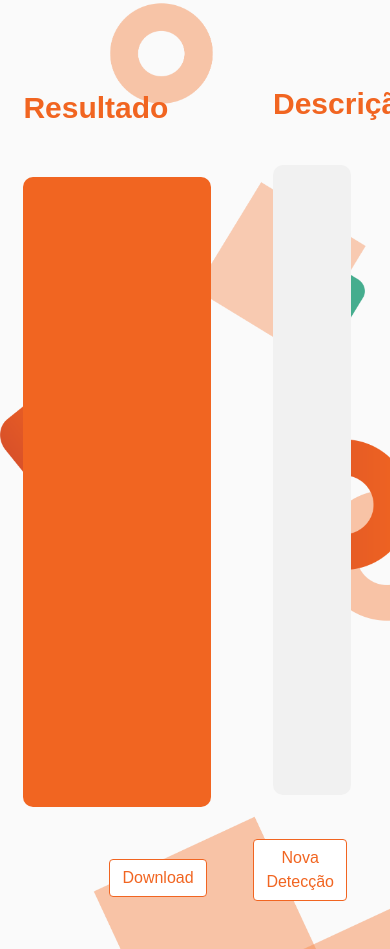
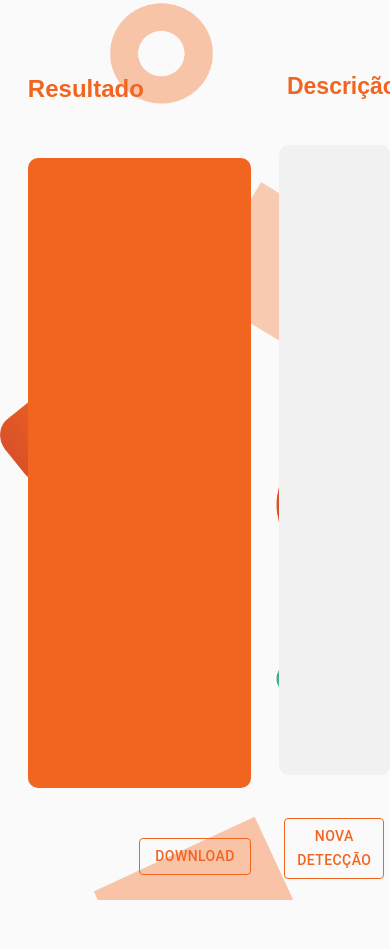
Before and after one commit to arthurlopesds/Hyoid-Bone-Detection-Page, a React (Create React App) app: page /Resposta in a window 390 px wide. Shown: the top 949 px of the page. After the commit the page ends 900 px from the top, so only its background shows below. Built offline with nearby package versions, Linux system fonts and the light colour scheme.

Commit message:
Add botão input e Resposta com makeStyle

```diff
--- a/package.json
+++ b/package.json
@@ -4,6 +4,7 @@
   "private": true,
   "dependencies": {
     "@material-ui/core": "^4.9.4",
+    "@material-ui/icons": "^4.9.1",
     "@testing-library/jest-dom": "^4.2.4",
     "@testing-library/react": "^9.3.2",
     "@testing-library/user-event": "^7.1.2",
--- a/src/components/Menu/index.js
+++ b/src/components/Menu/index.js
@@ -3,15 +3,18 @@ import Carde from './cards';
 import Slide from "@material-ui/core/Slide";
 import {Button,ButtonToolbar} from 'react-bootstrap'
 import { makeStyles } from '@material-ui/core/styles';
-import Background from '../../images/2.png';
 import Grid from '@material-ui/core/Grid';
+import primary_Background from '../../images/2.png';
+import second_Backgroud from '../../images/3.png';
+import ArrowUpwardIcon from "@material-ui/icons/ArrowUpward";
+
 
 import './styles.css';
 
 const useStyles = makeStyles({
     main:{
         height:863,
-        backgroundImage: 'url(' + Background +')',
+        backgroundImage: 'url(' + primary_Background +')',
         backgroundSize:2000,
         backgroundColor:'#E47752',
         display: 'flex',
@@ -19,6 +22,7 @@ const useStyles = makeStyles({
         alignItems:'center',
         flexDirection:'row-reverse',
     },
+
     mainCard:{
         width: '70%',
         backgroundColor:'rgba(239,140,89,0)',
@@ -26,7 +30,59 @@ const useStyles = makeStyles({
         justifyContent: 'center',
         alignItems: 'center',
         flexDirection: 'column',
-    }
+    },
+
+    textSlide:{
+        width: '100%',
+        height: '100%',
+        backgroundImage: 'url('+ second_Backgroud +')',
+        backgroundSize: '500px',
+        backgroundColor: '#FFF',
+    },
+    input: {
+        display: "none"
+      },
+
+    div_main_up:{
+        // backgroundColor:'#f23',
+        height:'200px',
+        display:'flex',
+        alignItems:'center',
+        justifyContent:'flex-end',
+        marginRight:'2px'
+    },
+
+    div_up: {
+        display: "flex",
+        alignItems: "center",
+        justifyContent: "space-around",
+        width: "380px",
+        height: "50px",
+        backgroundColor: "#F3F3F3",
+        cursor: "pointer"
+      },
+
+    div_arrow: {
+        borderLeft:"4px solid" /* Adiciona borda esquerda na div como ser fosse uma linha.*/,
+        height: "100%",
+        width: "1%",
+        borderColor: "#1CA78B"
+        // backgroundColor:'red'
+      },
+
+    text_up: {
+        width: "100%",
+        marginLeft:'6px',
+        fontSize:'14px'
+
+        // backgroundColor:'orange'
+      },
+
+    arrow: {
+        // backgroundColor:'orange',
+        width: "10%"
+      }
+
 })
 
 export default function Body() {
@@ -49,7 +105,7 @@ export default function Body() {
 
         <div id="mainSlide">
             <Slide direction="right" in={checked} mountOnEnter unmountOnExit>
-                <div id="textSlide">
+                <div className={classes.textSlide}>
                     <header>
                         <div id="txt_header">
                             <h1>Detecção em imagens utilizando</h1>
@@ -57,20 +113,35 @@ export default function Body() {
                         </div>
                     </header>
 
-                    <div id="upload">
-                        AQUI FICA O UPLOAD
+                    <div className={classes.div_main_up}>
+                        <input
+                            accept="image/* , video/wmv"
+                            className={classes.input}
+                            id="contained-button-file"
+                            multiple
+                            type="file"
+                        />
+                        <label htmlFor="contained-button-file">
+                            <div className={classes.div_up}>
+                                <div className={classes.div_arrow} />
+                                <span className={classes.text_up}>
+                                    Selecione sua imagem ou seu vídeo
+                                </span>
+                                <ArrowUpwardIcon className={classes.arrow} />
+                            </div>
+                        </label>
                     </div>
 
                     <div id="btn_obj">
                         <div id="title_bnt_obj">Objetos a detectar</div>
                         <div id="botao">
-                            <div id="btn_nvdetect">
+                            <div >
                                 <ButtonToolbar>
-                                    <Button>Hióide</Button>
+                                    <Button>Osso Hióide</Button>
                                 </ButtonToolbar>
                             </div>
 
-                            <div id="btn_nvdetect">
+                            <div>
                                 <ButtonToolbar>
                                     <Button>Casas</Button>
                                 </ButtonToolbar>
--- a/src/components/Menu/styles.css
+++ b/src/components/Menu/styles.css
@@ -86,10 +86,11 @@ div#upload{
 
 div#botao{
     height:150px;
-    /* background-color: aqua; */
+    /* background-color: #F16521; */
+    width: 58%;
     display: flex;
-    justify-items: flex-start;
-    align-content: center;
+    margin: 0;
+    justify-content: flex-start;
     padding-top: 20px;
 }
 
@@ -97,12 +98,18 @@ div#btn_obj{
     /* background-color: aqua; */
     display: flex;
     flex-direction: column;
-    align-items: flex-start;
-    margin-left: 10px;
+    align-items: center;
+    margin-left: 3px;
+    height: 480px;
+    width: 75%;
 
 }
 
 div#title_bnt_obj{
+    display: flex;
+    width: 58%;
+    /* background-color: blueviolet; */
+    justify-content: flex-start;
     font-family: Arial, Helvetica, sans-serif;
     font-size: 18px;
 }
--- a/src/components/Resposta/index.js
+++ b/src/components/Resposta/index.js
@@ -1,38 +1,141 @@
 import React from 'react';
-import {Button,ButtonToolbar} from 'react-bootstrap'
+import Grid from '@material-ui/core/Grid';
+import { makeStyles } from '@material-ui/core/styles';
+import Button from "@material-ui/core/Button";
 
+import primary_Background from '../../images/2.png';
 import './styles.css';
 
-export default class Resposta extends React.Component{
-    render(){
-        return(
-            <div id="main-resp">
+const useStyles = makeStyles({
+    mainResp:{
+        height: '100%',
+        backgroundImage: 'url('+ primary_Background +')',
+        backgroundSize: '2000px',
+        display: 'flex',
+        justifyContent: 'center',
+        alignItems: 'center'
+    },
+    result:{
+        display: 'flex',
+        justifyContent: 'space-around',
+        alignItems: 'center',
+        flexDirection: 'column',
+        width: '60%',
+        height: '900px',
+        // backgroundColor: '#F3f'
+    },
+    desc:{
+        display: 'flex',
+        justifyContent: 'space-around',
+        alignItems: 'center',
+        flexDirection: 'column',
+        width: '40%',
+        height: '900px',
+        // backgroundColor:'#fF24'
+    },
+    resultInterno:{
+        width: '80%',
+        height: '70%',
+        backgroundColor: '#F16521',
+        borderRadius: '10px 10px',
+    },
+    descInterno:{
+        width: '70%',
+        height: '70%',
+        backgroundColor: '#F1F1F1',
+        borderRadius: '10px 10px',
+        '@media (max-width:600px)': {
+            width:'100%'
+        }
+    },
+    btn_download:{
+        display: 'flex',
+        justifyContent: 'flex-end',
+        width: '80%',
+        // backgroundColor: 'red'
+    },
+    btn_nvdetect:{
+        display: 'flex',
+        justifyContent: 'flex-end',
+        width: '70%',
+        // backgroundColor: 'royalblue',
+        '@media (max-width:600px)': {
+            width:'90%'
+        },
+    },
+    title_result:{
+        width: '80%',
+        height: '8%',
+        alignItems: 'flex-end',
+        display: 'flex',
+        /* background-color: #F1F1F1; */
+        fontSize: '30px',
+        fontFamily: 'Arial, Helvetica, sans-serif',
+        color: '#F16521',
+        fontWeight: 'bold',
+        marginTop: '10px',
+        '@media (max-width:600px)': {
+            fontSize:'24px',
 
-                <div id="result">
-                    <span id="title_result">Resultado</span>
-                    <div id="result-interno">
+        }
 
-                    </div>
-                    <div id="btn_download">
-                        <ButtonToolbar>
-                            <Button>Download</Button>
-                        </ButtonToolbar>
-                    </div>
-                </div>
+    },
+    title_desc:{
+        width: '50%',
+        height: '8%',
+        alignItems: 'flex-end',
+        display: 'flex',
+        /* background-color: #F122; */
+        fontSize: '30px',
+        fontFamily: 'Arial, Helvetica, sans-serif',
+        color: '#F16521',
+        fontWeight: 'bold',
+        marginTop: '10px',
+        '@media (max-width:600px)': {
+            width:'85%',
+            fontSize:'23px',
+            justifyContent:'flex-start'
+        }
+    },
+    btn:{
+        color:'#F16521',
+        border: '1px solid #F16521',
 
-                <div id="desc">
-                    <span id="title_desc">Descrição</span>
-                    <div id="desc-interno">
+    }
 
-                    </div>
+})
 
-                    <div id="btn_nvdetect">
-                        <ButtonToolbar>
-                            <Button>Nova Detecção</Button>
-                        </ButtonToolbar>
-                    </div>
-                </div>
-            </div>
-        );
-    }
+
+function Resposta(){
+    const classes = useStyles();
+    return(
+        <Grid className={classes.mainResp} xs={12}>
+
+            <Grid item className={classes.result} xs={12}>
+                <span className={classes.title_result}>Resultado</span>
+
+                <Grid item className={classes.resultInterno}>
+
+                </Grid>
+
+                <Grid item className={classes.btn_download}>
+                    <Button variant="outlined" className={classes.btn}>Download</Button>
+                </Grid>
+            </Grid>
+
+            <Grid item className={classes.desc}>
+                <span className={classes.title_desc}>Descrição</span>
+
+                <Grid item className={classes.descInterno}>
+
+                </Grid>
+
+                <Grid item className={classes.btn_nvdetect}>
+                    <Button variant="outlined" className={classes.btn}>Nova Detecção</Button>
+                </Grid>
+            </Grid>
+        </Grid>
+    );
 }
+
+export default Resposta;
--- a/src/components/Resposta/styles.css
+++ b/src/components/Resposta/styles.css
@@ -70,14 +70,14 @@ div#btn_download{
     display: flex;
     justify-content: flex-end;
     width: 80%;
-    /* background-color: red; */
+    background-color: red;
 }
 
 div#btn_nvdetect{
     display: flex;
     justify-content: flex-end;
     width: 50%;
-    /* background-color: royalblue; */
+    background-color: royalblue;
 }
 
 span#title_result{
```
Also changed, not shown: 1 other file (tests, documents, lock files or other folders).
